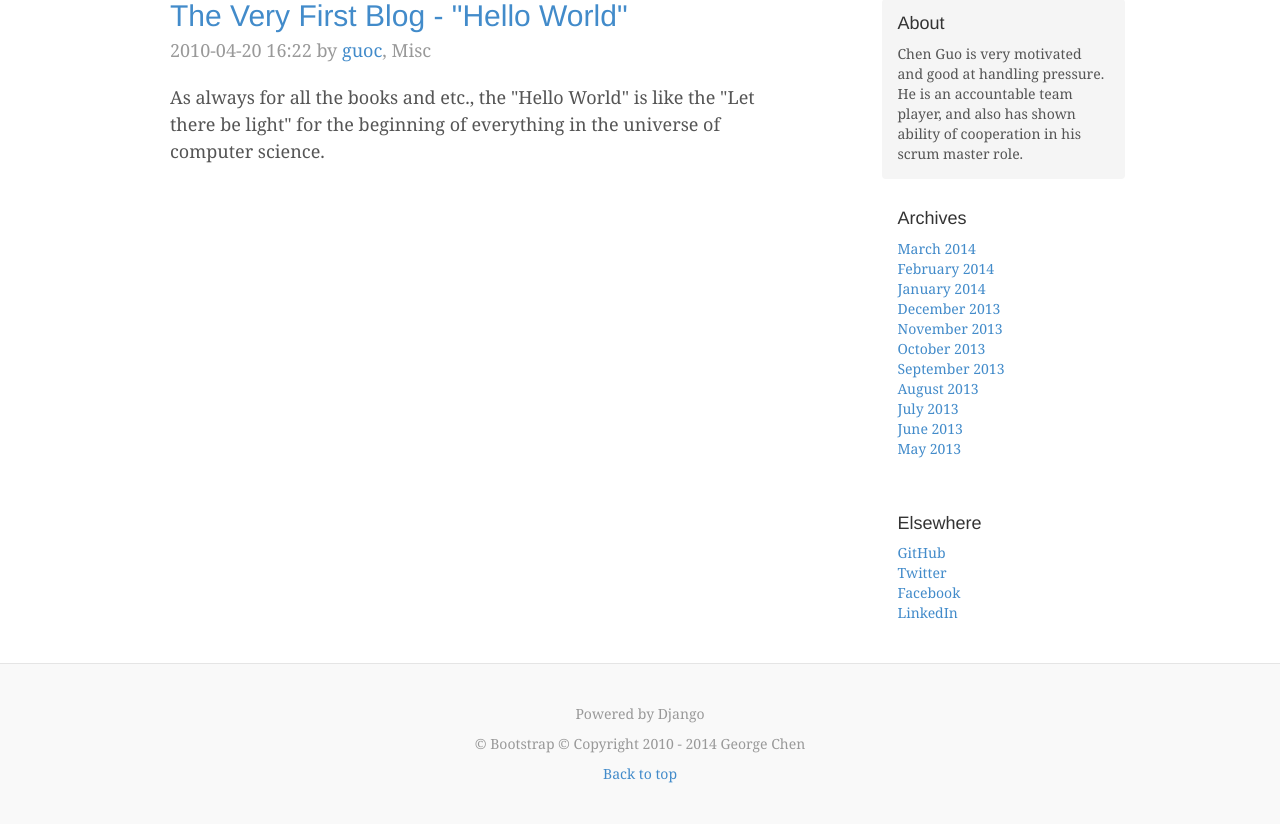
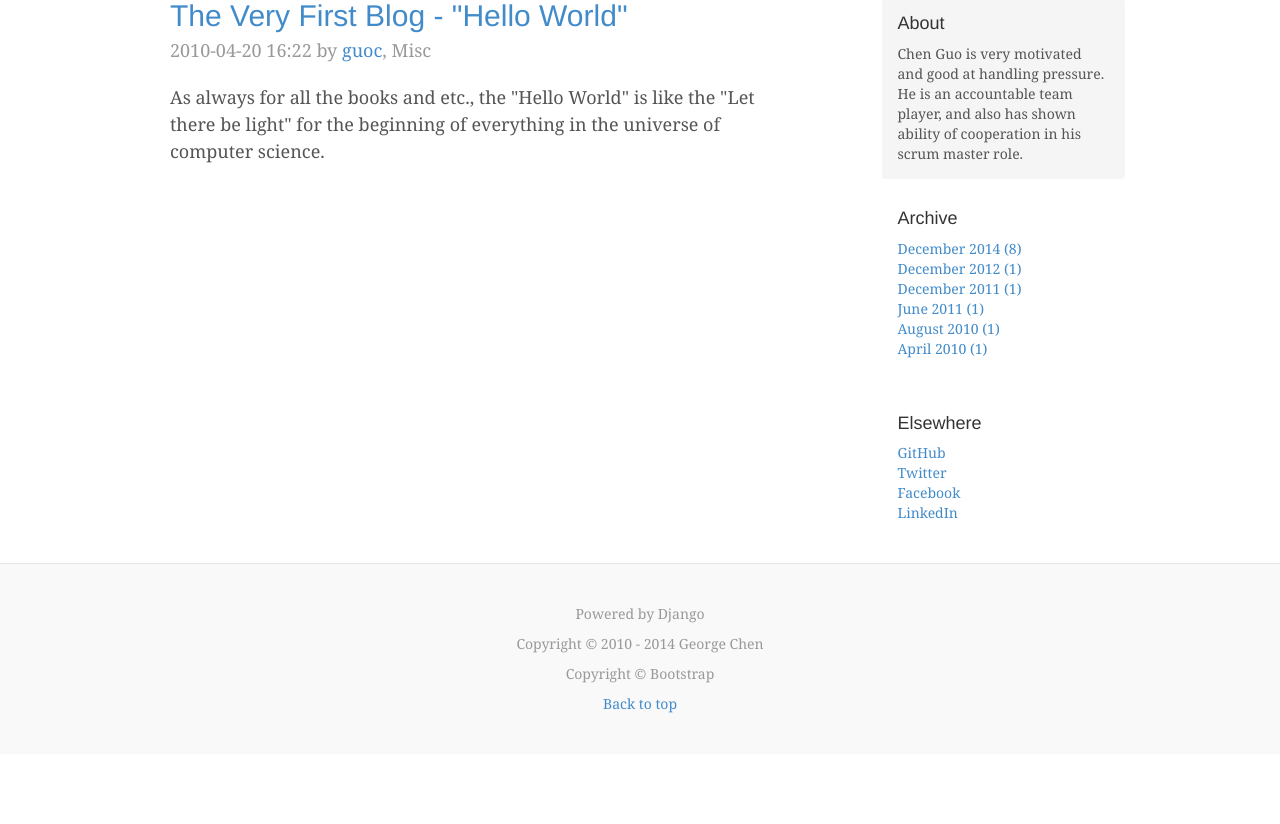
Before and after one commit to guo-chen/minasidor, a Django app: page /blog/details/1 in a window 1280 px wide. Shown: the part 255-1079 px from the top of the page. After the commit the page ends 968 px from the top, so only its background shows below. Run offline with Django 3.2, Linux system fonts and the light colour scheme; data comes from the database, SQL or seed files in the repository; both versions use the stored data as it was after the commit; some libraries are stand-ins or nearby versions.

Commit message:
Changed to class-based views Fixed templates for using Django's built-in {% url %} tag. Archives added, with showing the number of blogs in each month.

```diff
--- a/blog/static/blog/css/blog.css
+++ b/blog/static/blog/css/blog.css
@@ -130,7 +130,7 @@ h6, .h6 {
   text-align: left;
 }
 .pager > li > a {
-  width: 140px;
+  width: 160px;
   padding: 10px 20px;
   text-align: center;
   border-radius: 30px;
@@ -160,7 +160,11 @@ h6, .h6 {
   margin-bottom: 20px;
   color: #999;
 }
-
+.blog-list-title {
+  margin-bottom: 5px;
+  font-size: 20px; /* original 40px */
+  color:#428BCA;
+}
 
 /*
  * Footer
--- a/blog/templates/blog/base.html
+++ b/blog/templates/blog/base.html
@@ -45,7 +45,7 @@
       <div class="container">
         <nav class="blog-nav">
 			<a class="blog-nav-item {% block nav_home %}{% endblock %}" href="{% url 'home' %}">Home</a>
-			<a class="blog-nav-item {% block nav_blog %}{% endblock %}" href="#">Blogs</a>
+			<a class="blog-nav-item {% block nav_blog %}{% endblock %}" href="{% url 'blogs' %}">Blogs</a>
 			<a class="blog-nav-item {% block nav_photos %}{% endblock %}" href="#">Photos</a>
 			<a class="blog-nav-item {% block nav_about %}{% endblock %}" href="#">About</a>
         </nav>
@@ -60,6 +60,13 @@
         <div class="col-sm-8 blog-main">
         	{% block blog_main %}
             	{# blog content #}
+            	<div class="blog-post">
+            		<h2 class="blog-post-title">Failsafe_title</h2>
+            		<h3 class="blog-post-subtitle">Failsafe_subtilte</h3>
+
+            		<p class="blog-post-meta">Failsafe_time by <a href="#">Failsafe_author</a>, Failsafe_category</p>
+					Failsafe_content
+    			</div><!-- /.blog-post -->
             {% endblock %}
 
 			{% block nav_pager%}
@@ -76,9 +83,13 @@
 			</div>
 		{% block sidebar_archives %}
 			<div class="sidebar-module">
-            <h4>Archives</h4>
+ 		   	<h4>Archive</h4>
  		       <ol class="list-unstyled">
-              <li><a href="#">Failsafe: Month, Year</a></li>
+
+					{% for month, number in archives %}
+						<li><a href="{{ month.year }}/{{ month.month }}">{{ month|date:"F" }} {{ month.year }} ({{ number }})</a></li>
+					{% endfor %}
+        			<!--<li><a href="#">Home</a></li>-->
   		      </ol>
   		  </div>
 		{% endblock %}
@@ -100,7 +111,8 @@
 
     <footer class="blog-footer">
       <p>Powered by Django</p>
-      <p>&copy; Bootstrap &copy; Copyright 2010 - 2014 George Chen</p>
+      <p>Copyright &copy; 2010 - 2014 George Chen</p>
+      <p>Copyright &copy; Bootstrap</p>
       <p>
         <a href="#">Back to top</a>
       </p>
--- /dev/null
+++ b/blog/templates/blog/detail.html
@@ -0,0 +1,28 @@
+{% extends "blog/base.html" %}
+
+{% block page_title %} {{ article.title }} {% endblock %}
+
+
+{% block nav_blog %}active{% endblock %}
+
+{% block blog_main %}
+
+	<div class="blog-post">
+            <h2 class="blog-post-title">{{ article.title }}</h2>
+            {% if article.subtitle %}
+                <h3 class="blog-post-subtitle">{{ article.subtitle }}</h3>
+            {% endif %}
+            <p class="blog-post-meta">
+            	{{ article.publish_time|date:"Y-m-d H:i"}} by
+            	<a href="mailto:{{ article.author.email }}?subject=feedback">{{ article.author }}</a>,
+            	{{ article.category }}
+
+	            {% if article.tags.all %}
+	                | {{ article.tags.all|join:", " }}
+	            {% endif %}
+			</p>
+        {{ article.content|safe }}
+    </div><!-- /.blog-post -->
+
+
+{% endblock%}
--- a/blog/templates/blog/details.html
+++ /dev/null
@@ -1,65 +0,0 @@
-{% extends "blog/base.html" %}
-
-{% block page_title %} {{ article.title }} {% endblock %}
-
-
-{% block nav_blog %}active{% endblock %}
-
-{% block blog_main %}
-
-	<div class="blog-post">
-            <h2 class="blog-post-title">{{ article.title }}</h2>
-            {% if article.subtitle %}
-                <h3 class="blog-post-subtitle">{{ article.subtitle }}</h3>
-            {% endif %}
-            <p class="blog-post-meta">
-            	{{ article.publish_time|date:"Y-m-d H:i"}} by
-            	<a href="mailto:{{ article.author.email }}?subject=feedback">{{ article.author }}</a>,
-            	{{ article.category }}
-
-	            {% if article.tags.all %}
-	                | {{ article.tags.all|join:", " }}
-	            {% endif %}
-			</p>
-        {{ article.content|safe }}
-    </div><!-- /.blog-post -->
-
-
-{% endblock%}
-
-{% block side_bar %}
-<div class="col-sm-3 col-sm-offset-1 blog-sidebar">
-	<div class="sidebar-module sidebar-module-inset">
-		<h4>About</h4>
-		<p>Chen Guo is very motivated and good at handling pressure. He is an accountable team player, and also has shown ability of cooperation in his scrum master role.
-		</p>
-	</div>
-
-	<div class="sidebar-module">
-		<h4>Archives</h4>
-		<ol class="list-unstyled">
-			<li><a href="#">March 2014</a></li>
-			<li><a href="#">February 2014</a></li>
-			<li><a href="#">January 2014</a></li>
-			<li><a href="#">December 2013</a></li>
-			<li><a href="#">November 2013</a></li>
-			<li><a href="#">October 2013</a></li>
-			<li><a href="#">September 2013</a></li>
-			<li><a href="#">August 2013</a></li>
-			<li><a href="#">July 2013</a></li>
-			<li><a href="#">June 2013</a></li>
-			<li><a href="#">May 2013</a></li>
-
-		</ol>
-	</div>
-	<div class="sidebar-module">
-		<h4>Elsewhere</h4>
-		<ol class="list-unstyled">
-			<li><a href="#">GitHub</a></li>
-			<li><a href="#">Twitter</a></li>
-			<li><a href="#">Facebook</a></li>
-			<li><a href="#">LinkedIn</a></li>
-		</ol>
-	</div>
-</div><!-- /.blog-sidebar -->
-{% endblock %}
--- a/blog/urls.py
+++ b/blog/urls.py
@@ -3,6 +3,6 @@ from blog import views
 
 urlpatterns = patterns(
     '',
-    url(r'^archives$', views.BlogArchives.as_view()),
-    url(r'^details/(?P<article_id>\d+)', views.show_article_details, name='blog_details'),
+    url(r'^$', views.BlogArchiveView.as_view(), name='blogs'),
+    url(r'^details/(?P<article_id>\d+)', views.BlogDetailView.as_view(), name='blog_details'),
 )
--- a/blog/views.py
+++ b/blog/views.py
@@ -13,6 +13,7 @@ from blog.models import Category
 
 
 # Create your views here.
+# --- Old function based views (Deprecated) ---
 def list_articles(request):
     articles = Article.objects.all().order_by('-publish_time')
 
@@ -37,34 +38,21 @@ def home_list_blogs(request):
         articles = paginator.page(paginator.num_pages)
 
     return render_to_response('blog/home.html', {'articles': articles}, context_instance=RequestContext(request))
+# ---
 
 
-class BlogArchives(TemplateView):
-    template_name = "blog/blog_archives.html"
-    model = Article
-
-    def get_context_data(self, **kwargs):
-        archives = {}
-        context = super(BlogArchives, self).get_context_data(**kwargs)
-        years = Article.objects.all().datetimes('publish_time', 'year')[::-1]
-        for date_year in years:
-            months = Article.objects.all().filter(publish_time__year=date_year.year).datetimes('publish_time', 'month')
-            archives[date_year] = months
-        context['archives'] = sorted(archives.items(), reverse=True)
-        return context
-
-
+# --- Class-based views ---
 class HomeView(TemplateView):
     template_name = "blog/home.html"
 
     # Add the context for 'archives'
     def get_context_data(self, **kwargs):
         archives = {}
-        context = super(TemplateView, self).get_context_data(**kwargs)
-        years = Article.objects.all().datetimes('publish_time', 'year')[::-1]
-        for date_year in years:
-            months = Article.objects.all().filter(publish_time__year=date_year.year).datetimes('publish_time', 'month')
-            archives[date_year] = months
+        context = super(HomeView, self).get_context_data(**kwargs)
+        months_with_articles = Article.objects.all().datetimes('publish_time', 'month', 'DESC')
+        for month in months_with_articles:
+            number_of_articles = len(Article.objects.all().filter(publish_time__year=month.year, publish_time__month=month.month))
+            archives[month] = number_of_articles
         context['archives'] = sorted(archives.items(), reverse=True)
         return context
 
@@ -83,3 +71,24 @@ class HomeView(TemplateView):
         context['articles'] = articles
 
         return render_to_response(self.template_name, context, context_instance=RequestContext(request))
+
+
+class BlogDetailView(HomeView):
+    template_name = "blog/detail.html"
+
+    def get(self, request, article_id):
+        article = get_object_or_404(Article, pk=article_id)
+        context = self.get_context_data()
+        context['article'] = article
+        return render_to_response(self.template_name, context, context_instance=RequestContext(request))
+
+
+class BlogArchiveView(HomeView):
+    template_name = "blog/blogs.html"
+
+    def get(self, request):
+        article_list = Article.objects.all().order_by('-publish_time')
+        context = self.get_context_data()
+        context['articles'] = article_list
+
+        return render_to_response(self.template_name, context, context_instance=RequestContext(request))
--- a/minasidor/urls.py
+++ b/minasidor/urls.py
@@ -15,5 +15,5 @@ urlpatterns = patterns('',
     url(r'^$', HomeView.as_view(), name='home'),
     url(r'^admin/', include(admin.site.urls)),
     url(r'^ckeditor/', include('ckeditor.urls')),
-    url(r'^blog/', include('blog.urls', namespace='blog')),
+    url(r'^blog/', include('blog.urls')),
 ) + static(settings.MEDIA_URL, document_root=settings.MEDIA_ROOT)
```
Also changed, not shown: blog/templates/blog/blog_archives.html (deleted, +0 -18 lines), blog/templates/blog/blogs.html (added, +15 -0 lines), blog/templates/blog/home.html (+2 -16 lines), db.sqlite3. Lines whose indentation alone changed are shown as unchanged.
